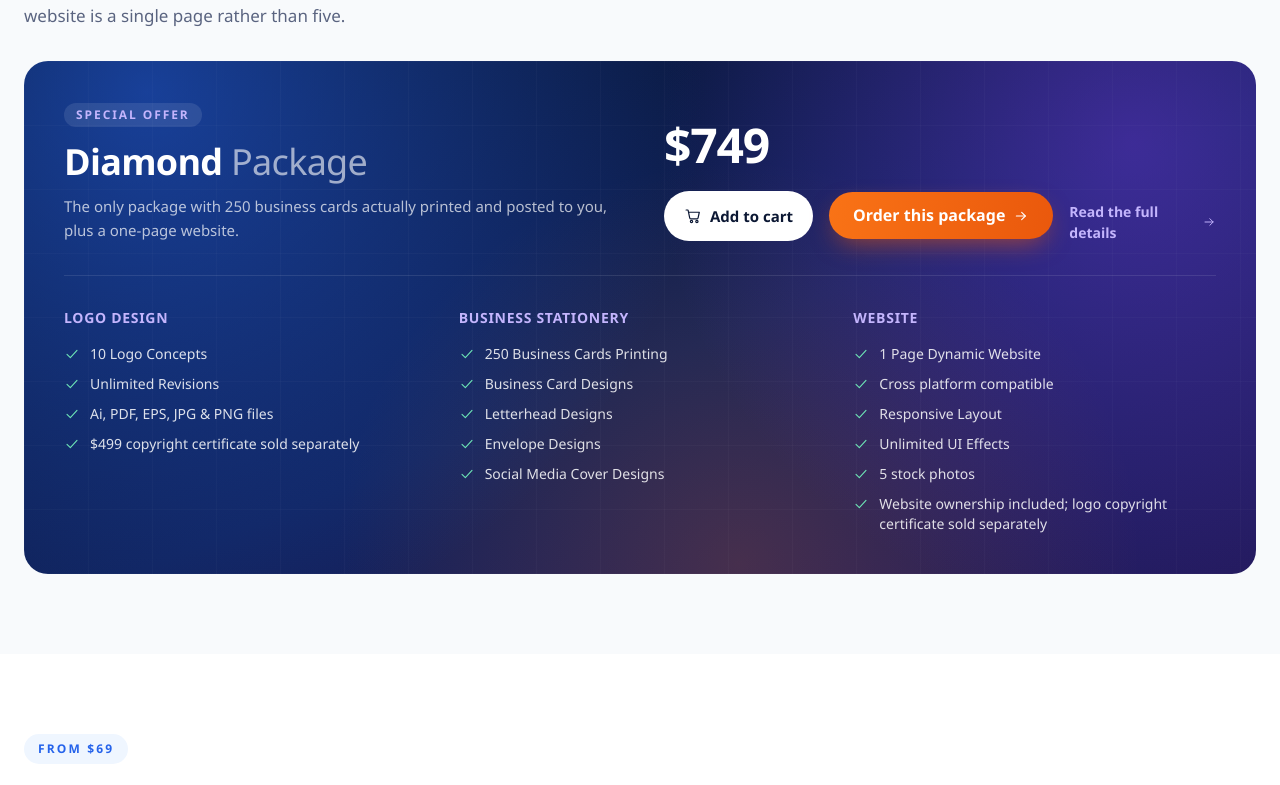
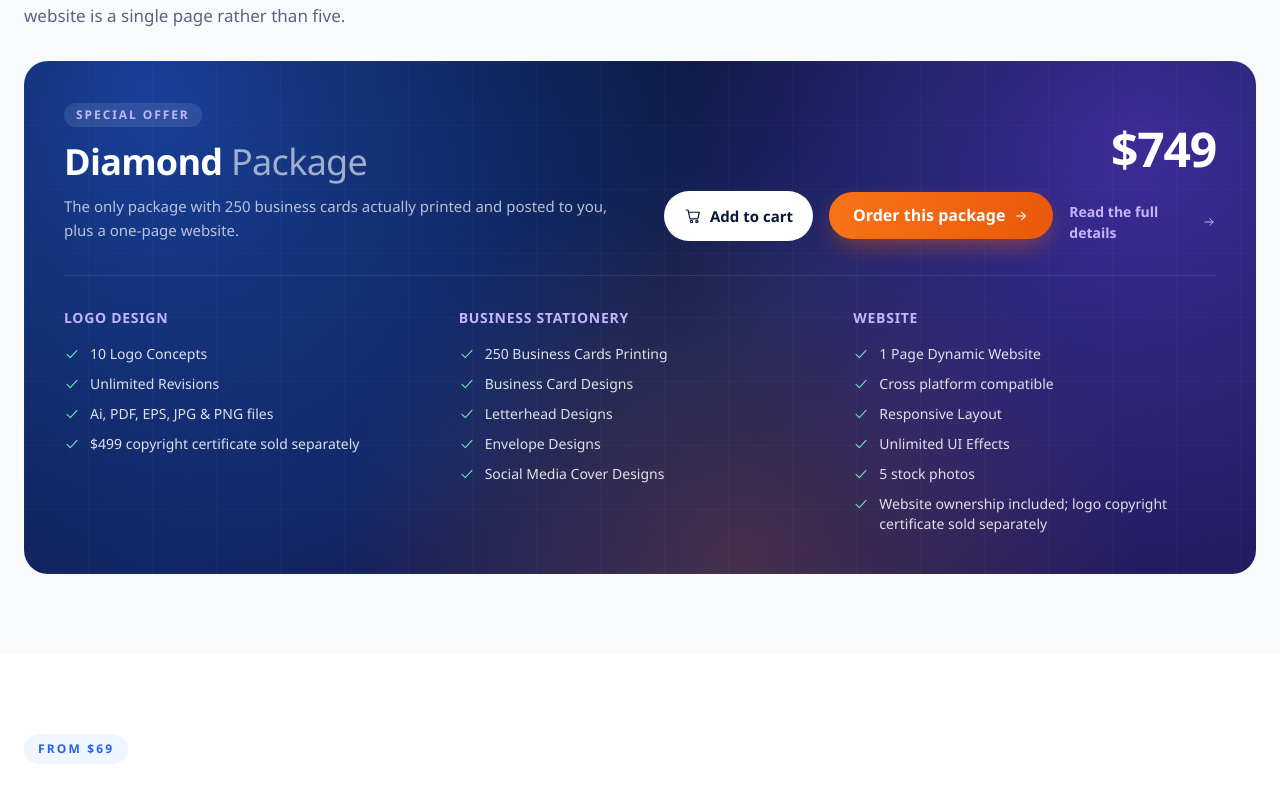
Before and after one commit to LogoOrbit/LogoOrbitWebsite, a Next.js app: page /pricing in a window 1280 px wide. Shown: the part 4301-5086 px from the top of the page. Built offline with nearby package versions, Linux system fonts and the light colour scheme.

Commit message:
Put the flagship package price back above its actions, top right
Co-Authored-By: Claude Opus 5 <noreply@anthropic.com>
Claude-Session: https://claude.ai/code/session_017cMJdDCLERQN6GrgJWCd8w

```diff
--- a/components/PriceCard.js
+++ b/components/PriceCard.js
@@ -476,8 +476,8 @@ export function BigPackage({ pkg, tone = 'dark' }) {
 
           {/* On a phone the price and the button are the two things worth the
               width, so they take a row each rather than wrapping awkwardly. */}
-          <div className="flex flex-col items-stretch gap-3 sm:flex-row sm:flex-wrap sm:items-center sm:gap-5">
-            <span className={`text-4xl sm:text-5xl font-bold tracking-tight ${dark ? 'text-white' : 'text-ink-900'}`}>
+          <div className="flex flex-col items-stretch gap-4 lg:items-end">
+            <span className={`text-4xl sm:text-5xl font-bold tracking-tight lg:text-right ${dark ? 'text-white' : 'text-ink-900'}`}>
               {money(pkg.price)}
             </span>
             <div className="flex flex-col gap-2 sm:flex-row sm:items-center sm:gap-4">
```
